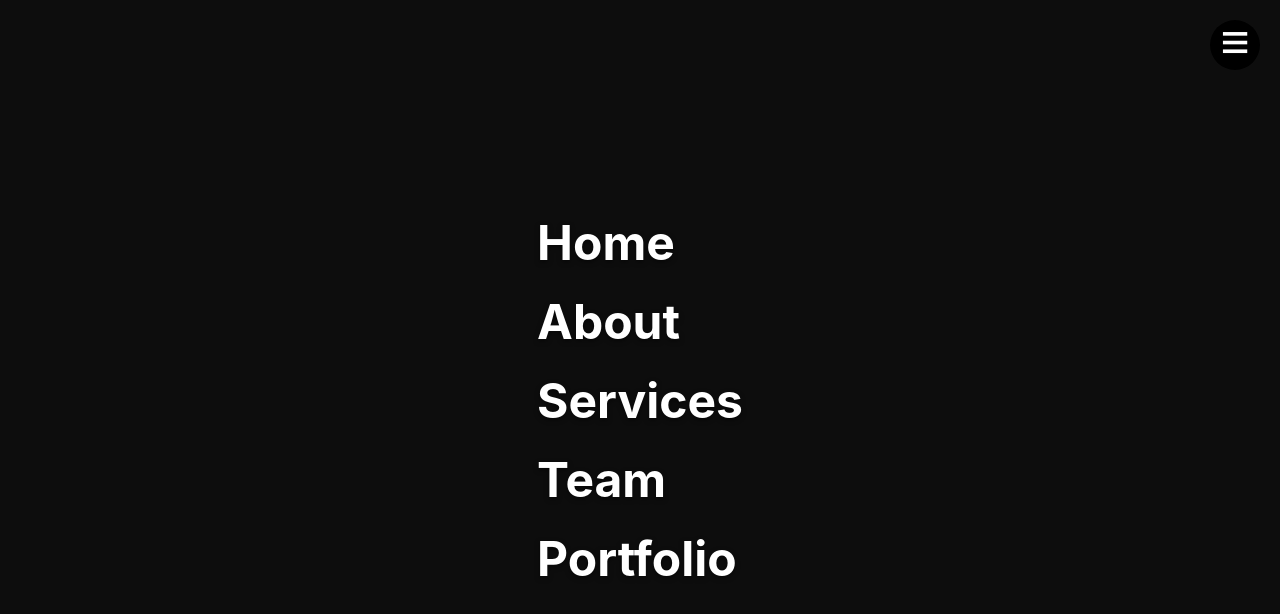
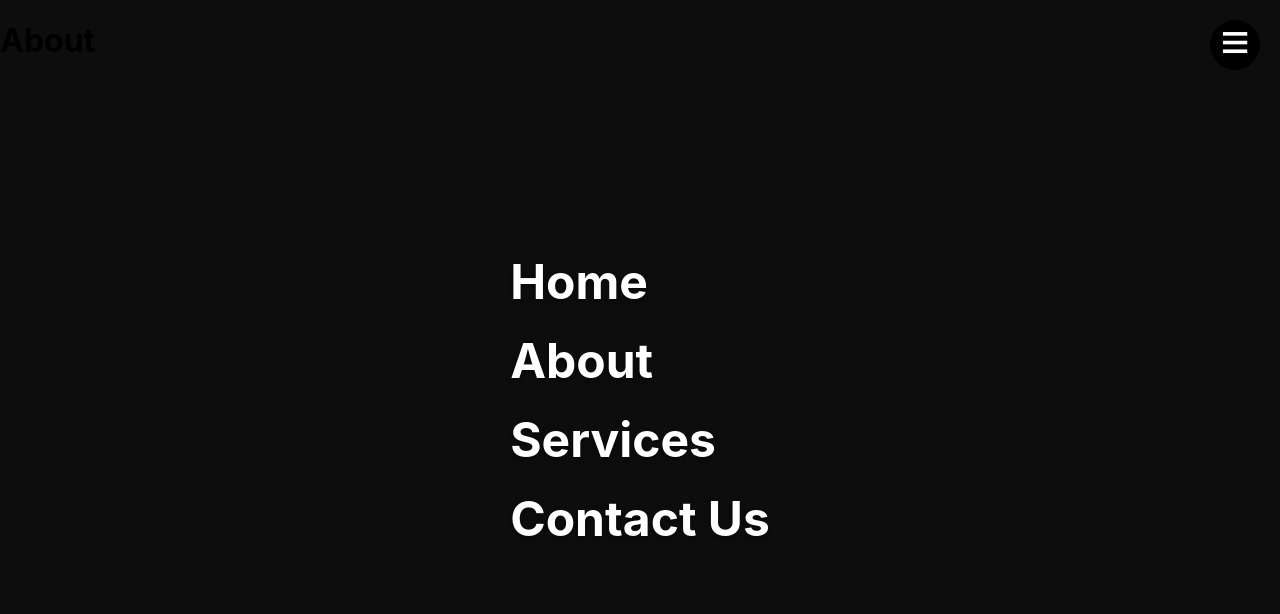
Before and after one commit to ShahzaibSE/react-animated-website-bootcamp-2020, a React (Create React App) app: page /about in a window 1280 px wide. Both pictures are taken after a click on the element 1235 px from the left and 45 px from the top of the page. Shown: the top 614 px of the page. Built offline with nearby package versions, Linux system fonts and the light colour scheme.

Commit message:
Routing up and running.

```diff
--- a/package.json
+++ b/package.json
@@ -9,6 +9,7 @@
     "animate.css": "^4.1.0",
     "classes": "^0.3.0",
     "cra-template": "1.0.3",
+    "history": "^5.0.0",
     "node-sass": "^4.14.1",
     "react": "^16.13.1",
     "react-dom": "^16.13.1",
--- /dev/null
+++ b/src/components/About/About.jsx
@@ -0,0 +1,11 @@
+import React from 'react'
+
+const About = () => {
+    return (
+        <div>
+            <h1>About</h1>
+        </div>
+    )
+}
+
+export default About
--- a/src/components/Grid/Grid.jsx
+++ b/src/components/Grid/Grid.jsx
@@ -1,15 +1,26 @@
 import React, {useEffect, useRef} from 'react'
+import {Routes, Route, BrowserRouter as Router} from "react-router-dom"
 import {Grid} from "@material-ui/core"
 // Component.
 import Header from "./../Header/Header"
 import Menu from "./../Menu/Menu"
+import Home from "./../Home/Home"
+import About from "./../About/About"
 
 const GridComponent = () => {
     return (
         <Grid container>
-            <Grid item xs={12}>
-                <Menu />
-            </Grid>
+            <Router>
+                <Grid item xs={12}>
+                    <Menu />
+                </Grid>
+                <Grid item xs={12}>
+                    <Routes>
+                        <Route path="/" element={<Home/>}/>
+                        <Route path="about" element={<About/>}/>
+                    </Routes>
+                </Grid>
+            </Router>
         </Grid>
     )
 }
--- /dev/null
+++ b/src/components/Home/Home.jsx
@@ -0,0 +1,11 @@
+import React from 'react'
+
+const Home = () => {
+    return (
+        <div>
+            <h1>Home</h1>
+        </div>
+    )
+}
+
+export default Home
--- a/src/components/Menu/Menu.jsx
+++ b/src/components/Menu/Menu.jsx
@@ -1,4 +1,5 @@
 import React, {useEffect, useRef, useState} from 'react'
+import {Link, BrowserRouter as Router} from "react-router-dom";
 import {AddCircle, AddAPhoto} from '@material-ui/icons'
 import {Button} from "@material-ui/core"
 // Assets.
@@ -34,13 +35,12 @@ const Menu = () => {
             <div className="toggle" onClick={handleClassChange}></div>
             <div className={toggleButtonClass ? "overlay_active":"overlay"}></div>
             <div className={toggleButtonClass ? "menu_active":"menu"}>
-                <ul>
-                    <li><a href="#">Home</a></li>
-                    <li><a href="#">About</a></li>
-                    <li><a href="#">Services</a></li>
-                    <li><a href="#">Team</a></li>
-                    <li><a href="#">Portfolio</a></li>
-                </ul>
+                    <ul>
+                        <li><Link to="/">Home</Link></li>
+                        <li><Link to="about">About</Link></li>
+                        <li><Link to="service">Services</Link></li>
+                        <li><Link to="contactus">Contact Us</Link></li>
+                    </ul>
             </div>
         </div>
     )
```
Also changed, not shown: src/images/landing-page.jpg (added), 1 other file (tests, documents, lock files or other folders).
